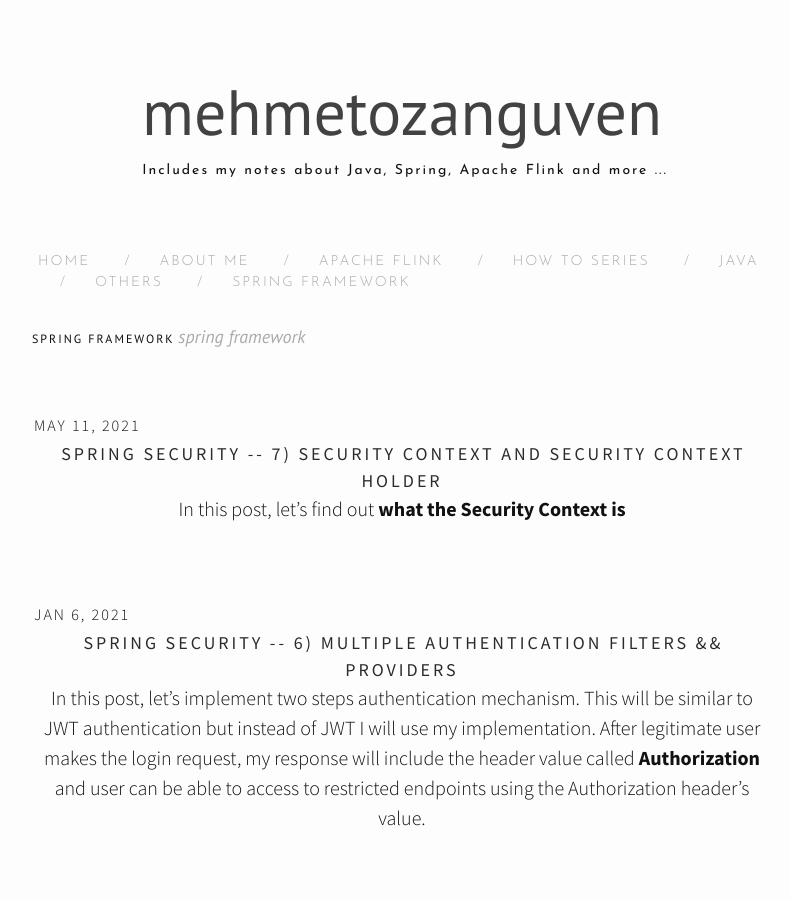
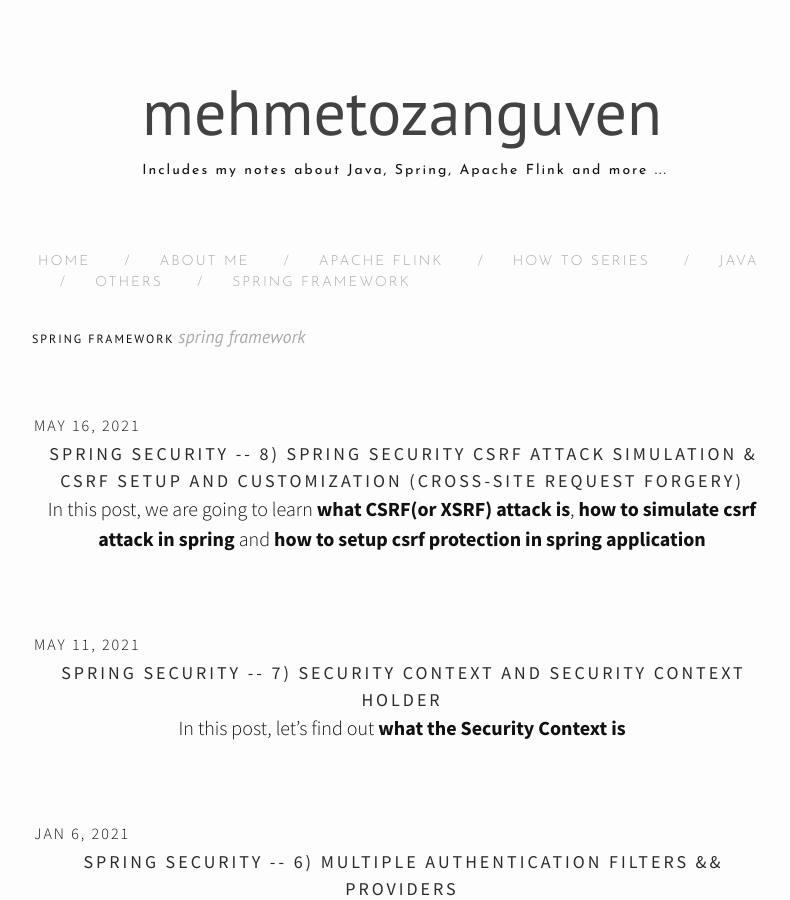
Before and after one commit to mehmetozanguven/mehmetozanguven.github.io, a Jekyll site: the page built from spring.md, in a window 1280 px wide and 900 px high. Shown: the whole window, without its empty margins (238-1028 px from the left). Built offline with Jekyll 4.4.1, drawn with Linux system fonts in a browser that asks for light colours; nearby versions of some CDN libraries; some of the changed lines change nothing that is shown.

Commit message:
csrf setup

````diff
--- a/_config.yml
+++ b/_config.yml
@@ -12,7 +12,7 @@
 baseurl: "" # the subpath of your site, e.g. /blog
 url: "" # the base hostname & protocol for your site
 twitter_username: mehmetozanguven
-github_username:  mehmetozanguven
+github_username: mehmetozanguven
 paginate: 5
 theme-dark: false #Set to true to change to dark website theme
 
--- /dev/null
+++ b/_posts/spring_framework/2021-05-16-spring-security-8-csrf-setup.md
@@ -0,0 +1,496 @@
+---
+layout: post
+title: Spring Security -- 8) Spring Security CSRF Attack Simulation & CSRF Setup and Customization (Cross-Site Request Forgery)
+date: 2021-05-16 22:45:31 +0530
+categories: "spring"
+author: "mehmetozanguven"
+---
+
+In this post, we are going to learn **what CSRF(or XSRF) attack is**, **how to simulate csrf attack in spring** and **how to setup csrf protection in spring application**
+
+Topics are:
+
+- [**Github Link**](#github_link)
+- [**What is the CSRF attack?**](#csrf_attacks)
+  - [**How Does CSRF attacks work?**](#how_csrf_works)
+  - [**CSRF Protection**](#csrf_protect)
+- [**Project Setup**](#project_Setup)
+  - [**Where is the CSRF token**](#where_is_the_csrf_token)
+  - [**Create PasswordChange Post Endpoint**](#post_endpoint)
+- [**Disable CSRF protection in Spring Boot**](#disable_csrf_protection)
+- [**CSRF attack simulation**](#attack_simulation)
+  - [**Attacker creates a simple html page**](#create_html_page)
+  - [**Simulate attack**](#simulate_attack)
+- [**Protect page with random csrf token**](#protect_page)
+  - [**Protect change password form**](#protect_password_form)
+  - [**Simulate attack with CSRF protection**](#attack_simulation_with_csrf)
+- [**How Random Token Generated**](#how_generate_token)
+- [**Where to store CSRF token**](#where_to_store_token)
+- [**How to debug CSRF operations**](#how_to_debug)
+- [**How to customize CSRF token**](#how_to_customize)
+  - [**How to disable CSRF protection for specific endpoint(s)**](#disable_csrf_for_endpoint)
+  - [**How to customize CSRF repository**](#change_token_algorithm)
+
+## Github Link <a name="github_link"></a>
+
+If you only need to see the code, here is the [github link](https://github.com/mehmetozanguven/spring-security-examples/tree/master/spring-security-csrf-setup)
+
+## What is the CSRF(Cross site request forgery) attack <a name="csrf_attacks"></a>
+
+- Cross-site request forgery is a web security which an attacker can trick a user into clicking a malicious link that triggers undesirable or unexpected side effects.
+- This attack allows an attacker to induce users to perform actions that they do not intend to perform.
+- In a successful CSRF attack might change user email/password address on the system.
+- Usually GET requests is used by an attacker. Because GET requests are the only type of HTTP request that contains the entire of the request's contents in a URL.
+
+### How Does CSRF attacks work? <a name="how_csrf_works"></a>
+
+- Three conditions must match:
+
+  1. There must be an action such that modifying permission for users (for example, changing password
+     action, email action etc..)
+  2. Action should be performed on cookie based session. For example if one user wants to change his/her
+     password, he/she should send his/her cookie to the server. (otherwise server can not know the correspond user)
+  3. There will be none unpredictable request parameters. For example when user is sending post request, creating & sending random request parameter(this can be done in the server side) can be a problem for attacker.
+
+- Let's say there is post request to change email address of user, like this one:
+
+```wiki
+POST /email/change HTTP/1.1
+Host: sample.com
+Content-Type: application/x-www-form-urlencoded
+Content-Length: 30
+Cookie: session=abcsdf123dacxvç
+email=user@gmail.com
+// This request is suitable for CSRF attacks, because action is simple and modifying
+permission, session cookie is used to recognize user, and there is no unpredictable
+post parameter
+```
+
+- Right now, attacker can create a web site like this one:
+
+```html
+<html>
+  <body>
+    <form action="https://sample.com/email/change" method="POST">
+      <input type="hidden" name="email" value="attackEmail@attack.net" />
+    </form>
+    <script>
+      document.forms[0].submit();
+    </script>
+  </body>
+</html>
+```
+
+- If a victim user visits the attacker's webpage, the following will happen:
+  - Attacker's page will trigger HTTP post request to the vulnerable website.
+  - If user is logged in to the sample.com, user's browser will automatically include user's session cookie in
+    the request.
+  - Then attacker's webpage will process the request in the normal way, after all attacker will change the
+    user's email with something else.
+
+### CSRF Protection <a name="csrf_protect" ></a>
+
+- To protect from CSRF attacks, do not allow GET request to change the state of the server. Website should
+  use GET requests only to fetch web pages or other resources.
+- POST requests may do some sensitive stuff. Only our forms and JavaScript must perform these actions. To
+  do that we use randomized anti-CSRF cookie
+
+> Cookies are small pieces of text passed back and forth between the browser and web server in HTTP
+> headers. If the web server returns an HTTP response containing a header value like Set-Cookie:
+> \_xsrf=5978e29d4ef434a1 , the browser will send back the same information in the next HTTP request
+> in a header with form Cookie: \_xsrf=5978e29d4ef434a1
+
+- Secure websites use anti-CSRF cookies to verify that POST requests originate from pages hosted on the
+  same web domain.
+- However using cookies are not the only solution form CSRF attack, because an attacker can steal csrf token
+  and use it for subsequent requests. **Therefore we need a solution such as only send the cookie which was
+  initiated by the webserver. Solution for that is SameSite=Strict**
+
+```wiki
+Set-Cookie: _xsrf=5978e29d4ef434a1; SameSite=Strict;
+```
+
+- With this instruct, browser will only send the cookies initiated by web-server not third-party
+
+## Project Setup <a name="project_Setup"></a>
+
+To simulate CSRF attacks, first create a simple spring boot project. This project will contain the following dependencies:
+
+- Spring Web
+- Spring Security
+- Thymeleaf
+
+And create home controller which returns the homePage.html:
+
+```java
+@Controller
+public class HomeController {
+
+    @GetMapping
+    public String homePage() {
+        return "homePage";
+    }
+}
+```
+
+Create `homePage.html` inside the `resources/templates` folder:
+
+```html
+<!DOCTYPE html>
+<html lang="en">
+  <head>
+    <meta charset="UTF-8" />
+    <title>Title</title>
+  </head>
+  <body>
+    <p>HomePage</p>
+  </body>
+</html>
+```
+
+Run the project, and try to connect `localhost:8080` , you will be redirected to the login page, username will be **user** and password can be found in the console:
+
+```wiki
+// ...
+Using generated security password: fa146166-c0ce-4e85-add0-e8dc48daaf00
+// ...
+```
+
+After successful login, you will see the homePage.
+
+To logout just go to the `http://localhost:8080/logout`
+
+### Where is the CSRF token <a name="where_is_the_csrf_token"></a>
+
+Spring Security will enable the CSRF token by default, if you want to see where csrf token is, after logout inspect the login form and you will see the hidden variable called `_csrf` :
+
+<img src="/assets/spring/security/csrf/default_csrf.png" alt="default_csrf.png" />
+
+### Create PasswordChange Post Endpoint <a name="post_endpoint" />
+
+First create a post endpoint (just assume that this post endpoint is responsible to change user's password):
+
+```java
+@Controller
+public class PasswordController {
+    private final CustomerPasswordService customerPasswordService;
+
+    public PasswordController(@Autowired CustomerPasswordService customerPasswordService) {
+        this.customerPasswordService = customerPasswordService;
+    }
+
+    @PostMapping("/changePassword")
+    public String changeCustomerPassword(@RequestParam String newPassword) {
+        System.out.println("New Password will be: " + newPassword);
+        customerPasswordService.changePassword(newPassword);
+        model.addAttribute("newPassword", newPassword);
+        return "passwordChanged";
+    }
+}
+```
+
+`CustomerPasswordService` is just a dummy service:
+
+```java
+@Service
+public class CustomerPasswordService {
+
+    public void changePassword(String newPassword) {
+        // dummy method
+        System.out.println("Customer password was changed to: " + newPassword);
+    }
+}
+```
+
+Update the `homePage.html` (just add the form )
+
+```html
+<!DOCTYPE html>
+<html lang="en">
+  <head>
+    <meta charset="UTF-8" />
+    <title>Title</title>
+  </head>
+  <body>
+    <p>HomePage</p>
+    <form method="post" action="/changePassword">
+      <p>Write your new password:</p>
+      <input type="password" name="newPassword" />
+      <button type="submit">Change My Password</button>
+    </form>
+  </body>
+</html>
+```
+
+Create the `passwordChanged.html` :
+
+```html
+<!DOCTYPE html>
+<html lang="en">
+  <head>
+    <meta charset="UTF-8" />
+    <title>Title</title>
+  </head>
+  <body>
+    <h2>
+      Your password was changed. New Password is :
+      <span th:text="${newPassword}"></span>
+    </h2>
+  </body>
+</html>
+```
+
+Run the application and press the button, you will be redirected to the passwordChanged.html and you will see your new password also in the console you will see the following outputs:
+
+```wiki
+New Password will be: asd
+Customer password was changed to: asd
+```
+
+## Disable CSRF protection <a name="disable_csrf_protection"></a>
+
+To disable CSRF protection, just override configuration `configure(HttpSecurity http)`
+
+> **Disabling the CSRF protection is not recommended**
+
+```java
+@Configuration
+public class SecurityConfiguration extends WebSecurityConfigurerAdapter  {
+    @Override
+    protected void configure(HttpSecurity http) throws Exception {
+        super.configure(http);
+        http.csrf().disable();
+    }
+}
+```
+
+## CSRF attack simulation <a name="attack_simulation"/>
+
+> Make sure that you disabled the CSRF protection
+
+The best way to understand why CSRF protection is needed is to generate attack and to see what's happening in the background.
+
+### Attacker creates a simple html page <a name="create_html_page" />
+
+Create an simple html file called `attacker.html`
+
+Let's assume that I am a influencer and somebody wants to connect me :) (because I have done awesome jobs/works etc.. according to the attacker :) )
+
+```html
+<!DOCTYPE html>
+<html lang="en">
+  <head>
+    <meta charset="UTF-8" />
+    <title>Fake Email from attacker</title>
+  </head>
+  <body>
+    <h1>Can I get your feedback on career advice?</h1>
+    <form method="post" action="http://localhost:8080/changePassword">
+      <p>
+        Hey Mehmet Ozan Guven, I hope you're doing well! I'm reaching out
+        because I'm thinking of making a career change and would love to get
+        your advice. I admire you and all you've accomplished. I would be eager
+        to have your input. Free for coffee sometime this week?
+      </p>
+      <input type="hidden" name="newPassword" value="attackNewPassword" />
+      <button type="submit">See Contact Information</button>
+    </form>
+  </body>
+</html>
+```
+
+Please look at the action, it is the our changePassword endpoint (which of course full url) and also attacker will try to set the legitimate customer's password something else.
+
+### Simulate Attack <a name="simulate_attack" />
+
+ow, when you are logged-in the application, please open the `attacker.html` page in the browser chrome/firefox etc.. then click the button **See Contact Information**
+
+After clicking the button, you will be redirected to the page `http://localhost:8080/changePassword` with this page:
+
+```html
+Your password was changed. New Password: attackNewPassword
+```
+
+You can verify that in the console as well:
+
+```wiki
+New Password will be: attackNewPassword
+Customer password was changed to: attackNewPassword
+```
+
+**That's the CSRF attack, attacker triggers the user to perform an action on behalf of the user**
+
+Now, let's see how spring security protect our customer(s).
+
+## Protect page with random csrf token <a name="protect_page" />
+
+> Enable the csrf protection via comment out this line:
+>
+> ```java
+> @Configuration
+> public class SecurityConfiguration extends WebSecurityConfigurerAdapter  {
+>
+>     @Override
+>     protected void configure(HttpSecurity http) throws Exception {
+>         super.configure(http);
+> //        http.csrf().disable(); // not recommended
+>     }
+> }
+> ```
+>
+> and re-run the project:
+
+When we enable csrf protection:
+
+- Spring boot will generate random token (hard to guess for attacker)
+- When performing mutation actions (such as post, put, delete requests), spring security will look for the token, if token was not found, spring security will reject the request)
+
+After successful login, try to change your password in the homePage. You will get the **Whitelabel Error Page** response, after submitting the form:
+
+```html
+Whitelabel Error Page This application has no explicit mapping for /error, so
+you are seeing this as a fallback. Wed May 12 16:57:38 TRT 2021 There was an
+unexpected error (type=Forbidden, status=403).
+```
+
+You can also verify that in the console (There will be no outputs)
+
+> ### How Did I Pass the Login Form?
+>
+> You may ask "if I can not pass the password change form, how did i pass the login form?" answer is: Spring will automatically add the csrf token in the request (take look at the picture in the section **Where is the CSRF token ?**)
+
+Let's protect the password form.
+
+### Protect change password form <a name="protect_password_form" />
+
+With thymeleaf engine, it is easy: (update the `homePage.html`)
+
+```html
+<!DOCTYPE html>
+<html lang="en">
+  <html xmlns:th="https://www.thymeleaf.org">
+    <head>
+      <meta charset="UTF-8" />
+      <title>Title</title>
+    </head>
+    <body>
+      <p>HomePage</p>
+      <form method="post" action="/changePassword">
+        <p>Write your new password:</p>
+        <input type="password" name="newPassword" />
+        <input
+          type="hidden"
+          th:name="${_csrf.parameterName}"
+          th:value="${_csrf.token}"
+        />
+        <button type="submit">Change My Password</button>
+      </form>
+    </body>
+  </html>
+</html>
+```
+
+Run the project. In the password form, inspect the elements:
+
+<img src="/assets/spring/security/csrf/passwordFormCsrf.png" alt="passwordFormCsrf.png" />
+
+Now, we have the csrf token, customer can change his/her password
+
+Now, try to change customer password with attacker email
+
+### Simulate attack with CSRF protection <a name="attack_simulation_with_csrf" />
+
+Just run the attack email in browser (when you are logged-in) and click the link. You will get the **Whitelabel error page**, because there is not csrf token then Spring security will reject the request.
+
+## How Random Token Generated <a name="how_generate_token" />
+
+- Just look at the `HttpSessionCsrfTokenRepository`, you will see this method:
+
+```java
+private String createNewToken() {
+		return UUID.randomUUID().toString();
+}
+```
+
+## Where to store CSRF token <a name="where_to_store_token" />
+
+By default csrf token stored in the HttpSession and validated by server-side. In spring security `HttpSessionCsrfTokenRepository` is responsible for that.
+
+## How to debug CSRF operations <a name="how_to_debug" />
+
+Just add the debug point to the `CsrfFilter.doFilterInternal(...)` method
+
+## How to customize CSRF token <a name="how_to_customize" />
+
+You can customize with `CsrfConfigurer<HttpSecurity>`
+
+### How to disable CSRF protection for specific endpoint(s) <a name="disable_csrf_for_endpoint" />
+
+Here is the example configuration for that, you can use it for your project:
+
+```java
+@Configuration
+@EnableWebSecurity
+public class SecurityConfiguration extends WebSecurityConfigurerAdapter  {
+
+    @Override
+    protected void configure(HttpSecurity http) throws Exception {
+        super.configure(http);
+//        http.csrf().disable(); // not recommended
+        http.csrf(c -> {
+           c.ignoringAntMatchers("/disabledEndpoint", "/anotherEndpointParent/**");
+        });
+    }
+}
+```
+
+### How to customize CSRF repository algorithm <a name="change_token_algorithm" />
+
+Spring Security will provide an interface called `interface CsrfTokenRepository` to customize everything related to CSRF.
+
+```java
+public interface CsrfTokenRepository {
+	CsrfToken generateToken(HttpServletRequest request);
+	void saveToken(CsrfToken token, HttpServletRequest request,
+			HttpServletResponse response);
+	CsrfToken loadToken(HttpServletRequest request);
+}
+
+```
+
+`CsrfToken` is the another interface to provide information about CSRF token in the spring application:
+
+```java
+public interface CsrfToken extends Serializable {
+	String getHeaderName();
+	String getParameterName();
+	String getToken();
+}
+```
+
+You can implement your own repository.
+
+> Do not customize the csrf repository unless you know what you are doing. Custom implementation can cause security vulnerabilities !!
+
+You can find the example in my github repo , especially: `MyCsrfRepository`
+
+And update configuration:
+
+```java
+@Configuration
+@EnableWebSecurity
+public class SecurityConfiguration extends WebSecurityConfigurerAdapter  {
+
+    @Override
+    protected void configure(HttpSecurity http) throws Exception {
+        super.configure(http);
+//        http.csrf().disable(); // not recommended
+        http.csrf(c -> {
+           c.ignoringAntMatchers("/disabledEndpoint", "/anotherEndpointParent/**");
+           c.csrfTokenRepository(new MyCsrfRepository());
+        });
+    }
+}
+```
+
+I will continue with the next one
````
Also changed, not shown: Gemfile.lock, assets/spring/security/csrf/default_csrf.png (added), assets/spring/security/csrf/passwordFormCsrf.png (added).
